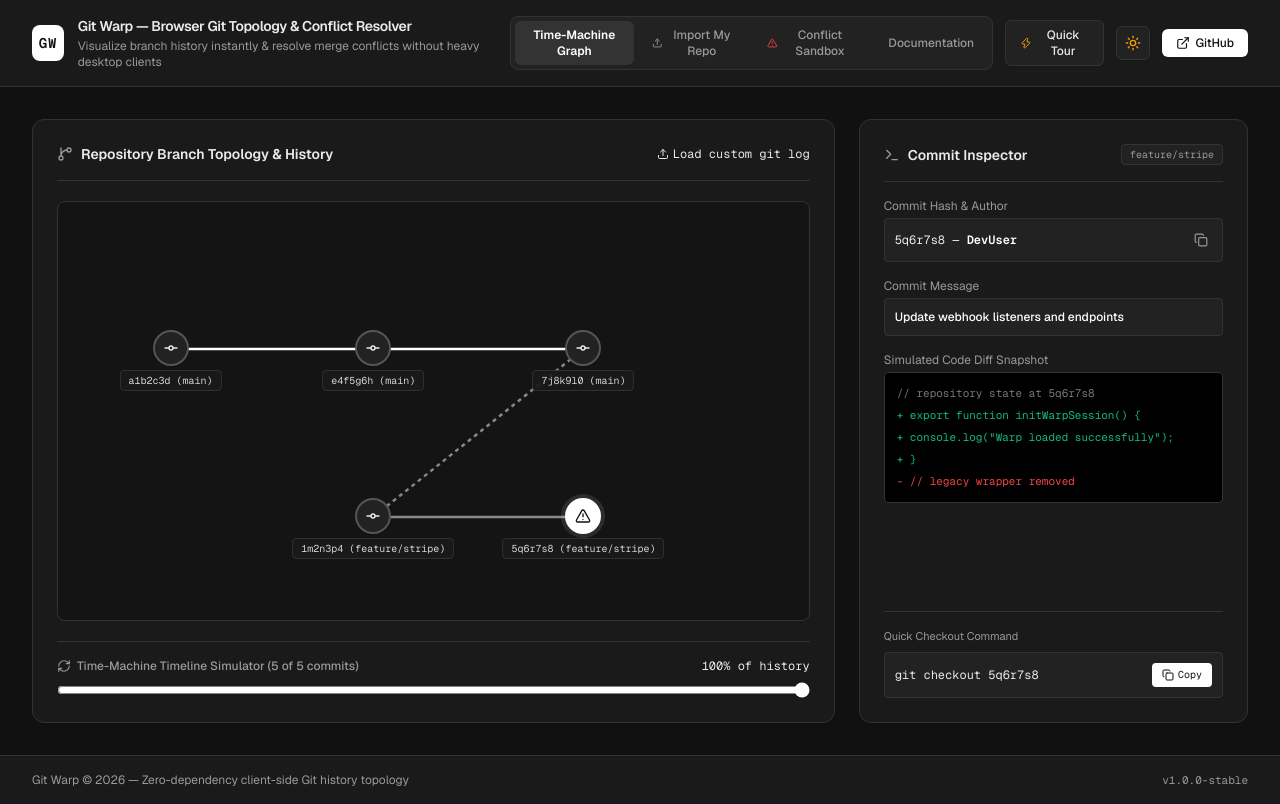
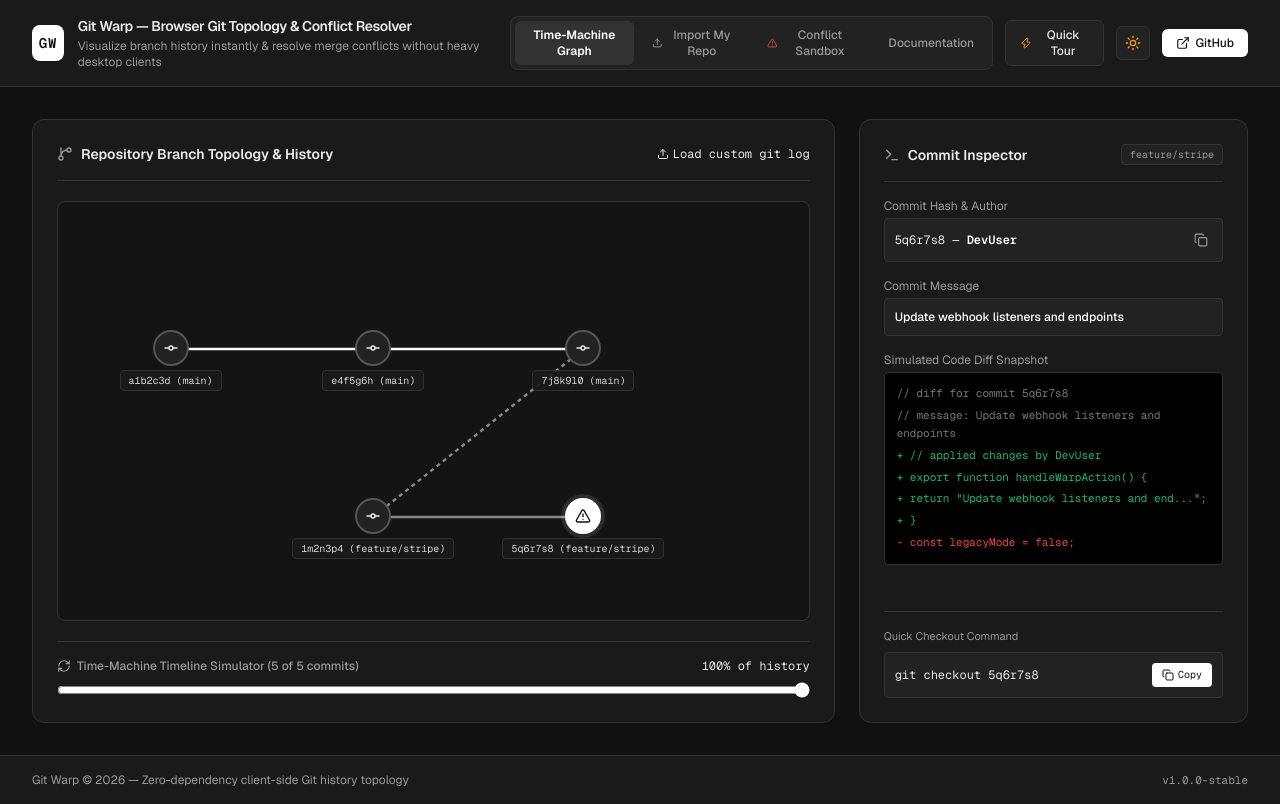
Before and after one commit to MixBroX/git-warp, a React (Vite) app: page / in a window 1280 px wide. Built offline with nearby package versions, Linux system fonts and the light colour scheme.

Commit message:
feat: make Commit Inspector diff snapshot dynamically adapt to selected commit hash, author, and message

```diff
--- a/src/App.tsx
+++ b/src/App.tsx
@@ -454,11 +454,13 @@
                     <div>
                       <span className={`${textMuted} block mb-1`}>Simulated Code Diff Snapshot</span>
                       <div className="bg-[#000000] text-[#EAEAEA] p-3 rounded font-mono text-[11px] leading-relaxed overflow-x-auto space-y-1 border border-[#333333]">
-                        <div className="text-[#787774]">// repository state at {selectedCommit.hash}</div>
-                        <div className="text-[#10B981]">+ export function initWarpSession() &#123;</div>
-                        <div className="text-[#10B981]">+   console.log("Warp loaded successfully");</div>
+                        <div className="text-[#787774]">// diff for commit {selectedCommit.hash}</div>
+                        <div className="text-[#787774]">// message: {selectedCommit.message}</div>
+                        <div className="text-[#10B981]">+ // applied changes by {selectedCommit.author}</div>
+                        <div className="text-[#10B981]">+ export function handleWarpAction() &#123;</div>
+                        <div className="text-[#10B981]">+   return "{selectedCommit.message.slice(0, 32)}...";</div>
                         <div className="text-[#10B981]">+ &#125;</div>
-                        <div className="text-[#EF4444]">- // legacy wrapper removed</div>
+                        <div className="text-[#EF4444]">- const legacyMode = false;</div>
                       </div>
                     </div>
                   </div>
```
